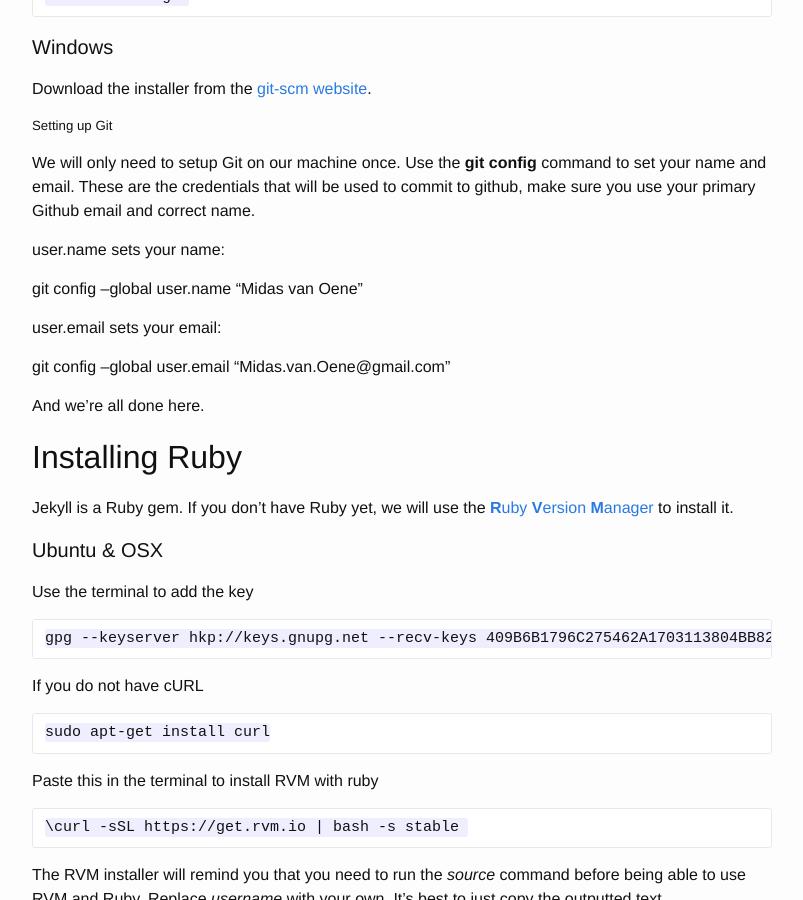
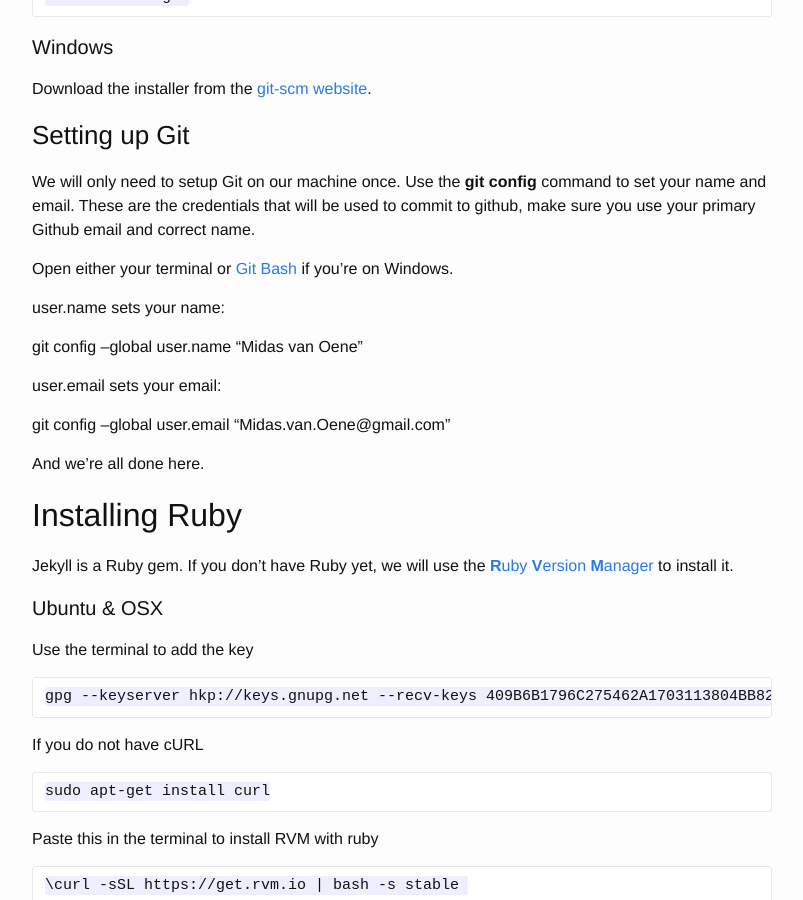
Before and after one commit to midasvo/midasvo.github.io, a Jekyll site: the page built from _posts/2015-07-28-introduction-to-git-jekyll-with-github-pages.markdown, in a window 1280 px wide and 900 px high, scrolled down 1383 px. Shown: the whole window, without its empty margins (238-1041 px from the left). Built offline with Jekyll 4.4.1, drawn with Linux system fonts in a browser that asks for light colours; nearby versions of some CDN libraries.

Commit message:
Altered git guide

```diff
--- a/_posts/2015-07-28-introduction-to-git-jekyll-with-github-pages.markdown
+++ b/_posts/2015-07-28-introduction-to-git-jekyll-with-github-pages.markdown
@@ -34,9 +34,11 @@ Open the terminal and install git
 #### Windows
 Download the installer from the [git-scm website](https://git-scm.com/download/windows).
 
-##### Setting up Git
+### Setting up Git
 
 We will only need to setup Git on our machine once. Use the **git config** command to set your name and email. These are the credentials that will be used to commit to github, make sure you use your primary Github email and correct name.
+
+Open either your terminal or [Git Bash](https://git-for-windows.github.io/) if you're on Windows.
 
 user.name sets your name:
 
```
